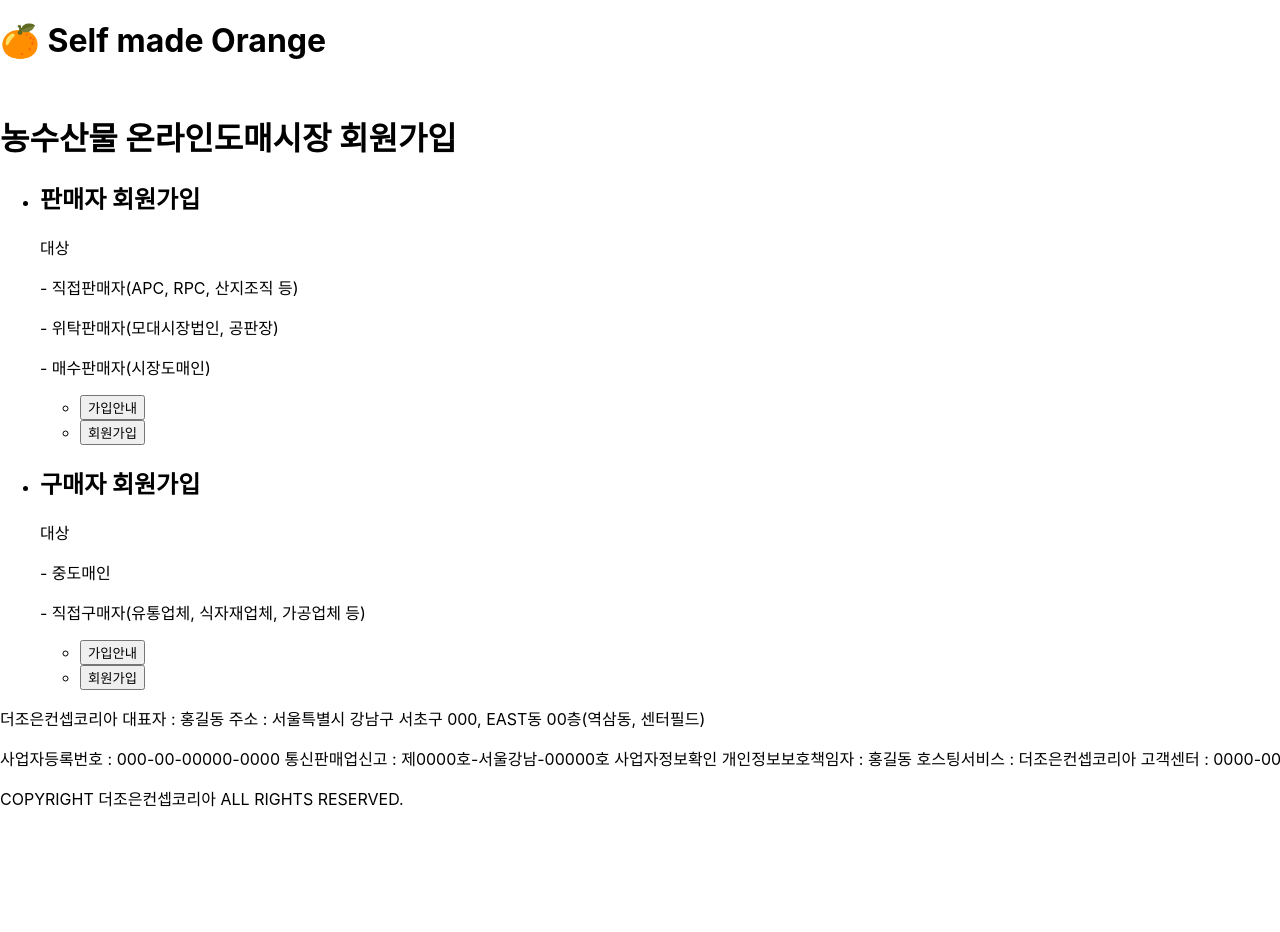
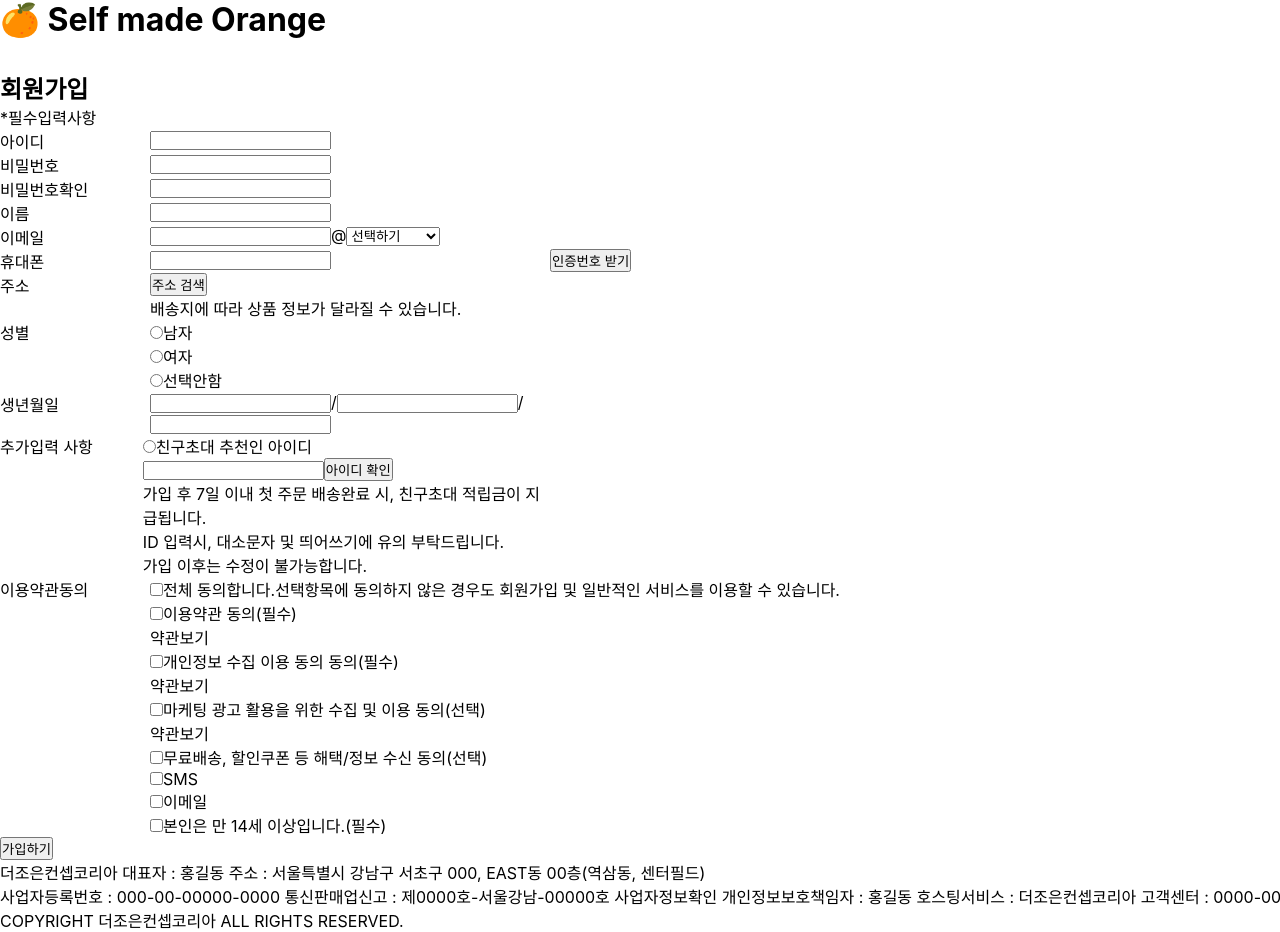
Before and after one commit to ChoiEdle/selfmade, a React (Create React App) app in the folder react/self-react/: page /signup in a window 1280 px wide. Shown: the top 932 px of the page. Before the commit the page ends 810 px from the top, so only its background shows below. Built offline with nearby package versions, Linux system fonts and the light colour scheme.

Commit message:
10-17 commit choi

```diff
--- a/react/self-react/src/App.js
+++ b/react/self-react/src/App.js
@@ -2,6 +2,7 @@ import { BrowserRouter, Route, Routes } from 'react-router-dom';
 import { Layout } from './pages/Layout.jsx';
 import { Home } from './pages/Home.jsx';
 import { SelectSignup } from './pages/SelectSignup.jsx';
+import { Signup } from './pages/Signup.jsx';
 import { BuyerCheck } from './pages/BuyerCheck.jsx'
 import './styles/selfmade.css'
 
@@ -11,7 +12,7 @@ function App() {
       <Routes>
         <Route path="/" element={<Layout />}>
           <Route index element={<Home/>} />
-          <Route path='/signup' element={<SelectSignup />} />
+          <Route path='/signup' element={<Signup />} />
           <Route path='/buyerCheck' element={<BuyerCheck />} />
         </Route>
       </Routes>
--- /dev/null
+++ b/react/self-react/src/pages/Signup.jsx
@@ -0,0 +1,193 @@
+import '../styles/Signup.css';
+
+export function Signup () {
+    return (
+        <>
+            <h2>회원가입</h2>
+            <div><span>*</span>필수입력사항</div>
+            <ul>
+                <li>
+                    <ul className='part'>
+                        <li className='left'><span>아이디</span></li>
+                        <li><input type="text" /></li>
+                    </ul>
+                </li>
+                <li>
+                    <ul className='part'>
+                        <li className='left'><span>비밀번호</span></li>
+                        <li className='middle'><input type="password" /></li>
+                    </ul>
+                </li>
+                <li>
+                    <ul className='part'>
+                        <li className='left'><span>비밀번호확인</span></li>
+                        <li className='middle'><input type="password" /></li>
+                    </ul>
+                </li>
+                <li>
+                    <ul className='part'>
+                        <li className='left'><span>이름</span></li>
+                        <li className='middle'><input type="text" /></li>
+                    </ul>
+                </li>
+                <li>
+                    <ul className='part'>
+                        <li className='left'><span>이메일</span></li>
+                        <li className='middle'>
+                            <input type="text" />
+                            <span>@</span>
+                            <select>
+                                <option value="default">선택하기</option>
+                                <option value="naver.com">naver.com</option>
+                                <option value="gmail.com">gmail.com</option>
+                                <option value="hanmail.net">hanmail.net</option>
+                                <option value="kakao.com">kakao.com</option>
+                                <option value="daum.net">daum.net</option>
+                                <option value="hotmail.com">hotmail.com</option>
+                                <option value="yahoo.co.kr">yahoo.co.kr</option>
+                                <option value="">직접 입력</option>
+                            </select>
+                        </li>
+                    </ul>
+                </li>
+                <li>
+                    <ul className='part'>
+                        <li className='left'><span>휴대폰</span></li>
+                        <li className='middle'>
+                            <input type="text" />
+                        </li>
+                        <li>
+                            <button type="button">인증번호 받기</button>
+                        </li>
+                    </ul>
+                </li>
+                <li>
+                    <ul className='part'>
+                        <li className='left'><span>주소</span></li>
+                        <li className='middle'>
+                            <div><button type="button">주소 검색</button></div>
+                            <span>배송지에 따라 상품 정보가 달라질 수 있습니다.</span>
+                        </li>
+                    </ul>
+                </li>
+                <li>
+                    <ul className='part'>
+                        <li className='left'>
+                            <span>성별</span>
+                        </li>
+                        <li className='middle'>
+                            <div>
+                                <input type="radio" name="gender"/><span>남자</span>
+                            </div>
+                            <div>
+                                <input type="radio" name="gender"/><span>여자</span>
+                            </div>
+                            <div>
+                                <input type="radio" name="gender"/><span>선택안함</span>
+                            </div>
+                        </li>
+                    </ul>
+                </li>
+                <li>
+                    <ul className='part'>
+                        <li className='left'><span>생년월일</span></li>
+                        <li className='middle'>
+                            <input type="text" />
+                            <span>/</span>
+                            <input type="text" />
+                            <span>/</span>
+                            <input type="text" />
+                        </li>
+                    </ul>
+                </li>
+                <li>
+                    <ul className='part'>
+                        <li><span className='left'>추가입력 사항</span></li>
+                        <li className='middle'>
+                            <input type="radio" />
+                            <span>친구초대 추천인 아이디</span>
+                            <div>
+                                <input type="text" />
+                                <button type="button">아이디 확인</button>
+                                <li><span>가입 후 7일 이내 첫 주문 배송완료 시, 친구초대 적립금이 지급됩니다.</span></li>
+                                <li><span>ID 입력시, 대소문자 및 띄어쓰기에 유의 부탁드립니다.</span></li>
+                                <li><span>가입 이후는 수정이 불가능합니다.</span></li>
+                            </div>
+                        </li>
+                    </ul>
+                </li>
+                <li>
+                    <ul className='part'>
+                        <li className='left'>
+                            <span>이용약관동의</span>
+                        </li>
+                        <li>
+                            <div>
+                                <input type="checkbox" />
+                                <span>전체 동의합니다.</span>
+                                <span>선택항목에 동의하지 않은 경우도 회원가입 및 일반적인 서비스를 이용할 수 있습니다.</span>
+                            </div>
+                            <div>
+                                <div>
+                                    <input type="checkbox" />
+                                    <span>이용약관 동의</span>
+                                    <span>(필수)</span>
+                                </div>
+                                <div>
+                                    <span>약관보기</span>
+                                </div>
+                            </div>
+                            <div>
+                                <div>
+                                    <input type="checkbox" />
+                                    <span>개인정보 수집 이용 동의 동의</span>
+                                    <span>(필수)</span>
+                                </div>
+                                <div>
+                                    <span>약관보기</span>
+                                </div>
+                            </div>
+                            <div>
+                                <div>
+                                    <input type="checkbox" />
+                                    <span>마케팅 광고 활용을 위한 수집 및 이용 동의</span>
+                                    <span>(선택)</span>
+                                </div>
+                                <div>
+                                    <span>약관보기</span>
+                                </div>
+                            </div>
+                            <div>
+                                <div>
+                                    <input type="checkbox" />
+                                    <span>무료배송, 할인쿠폰 등 해택/정보 수신 동의</span>
+                                    <span>(선택)</span>
+                                    <div>
+                                        <input type="checkbox" />
+                                        <span>SMS</span>
+                                    </div>
+                                    <div>
+                                        <input type="checkbox" />
+                                        <span>이메일</span>
+                                    </div>
+                                </div>
+                                <div>
+                                </div>
+                            </div>
+                            <div>
+                                <div>
+                                    <input type="checkbox" />
+                                    <span>본인은 만 14세 이상입니다.</span>
+                                    <span>(필수)</span>
+                                </div>
+                                <div>
+                                </div>
+                            </div>
+                        </li>
+                    </ul>
+                </li>
+                <li><button type="button">가입하기</button></li>
+            </ul>
+        </>
+    );
+}
--- /dev/null
+++ b/react/self-react/src/styles/Signup.css
@@ -0,0 +1,23 @@
+* {
+    /* 공통적으로 사용되는 폰트, 여백, 패딩 ... */
+    box-sizing: border-box;
+    margin: 0;
+    padding: 0;
+}
+
+ul {
+    list-style-type: none;
+}
+
+.part {
+    display: flex;
+}
+
+.left {
+    width: 100px;
+    margin-right: 50px;
+}
+
+.middle {
+    width: 400px;
+}
```
